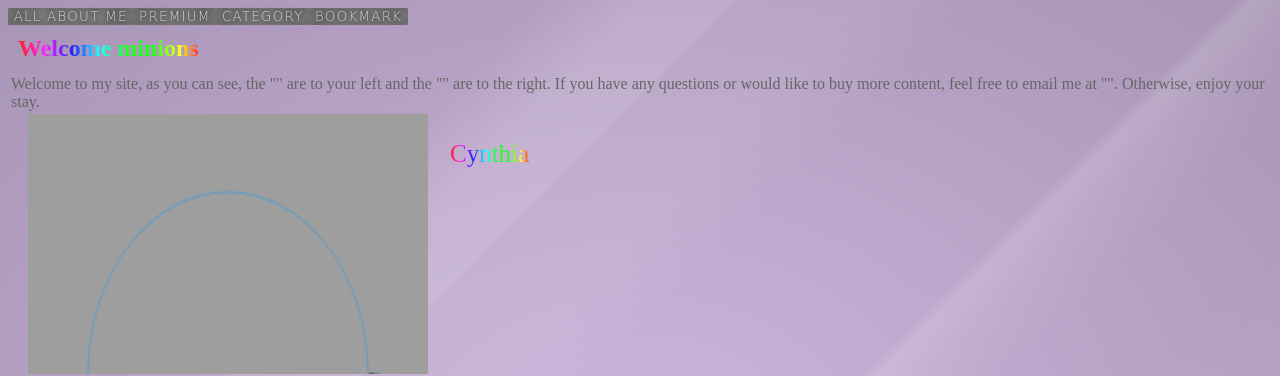
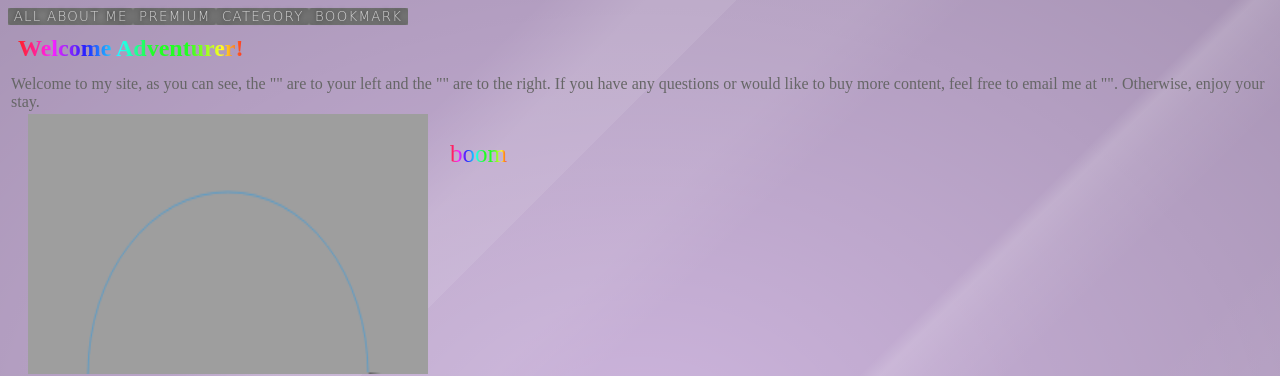
Before and after one commit to Basic-Nature/PendingWebby.github.io, a plain HTML site: page index.html in a window 1280 px wide. Shown: the top 376 px of the page. Drawn offline with Linux system fonts and the light colour scheme.

Commit message:
Update index.html

```diff
--- a/index.html
+++ b/index.html
@@ -144,7 +144,7 @@
              margin: 10px;
            }
 
-           #cynthia {
+           #boom {
              font-size: 25px;
            }
 
@@ -346,7 +346,7 @@
         </style>
         <meta charset="utf-8">
         <title>
-            Cynthia's site
+            Basic Nature Pending Site
         </title>
     </head>
     <body>
@@ -358,12 +358,12 @@
     <button class="btn-glass" id="btn-bookmark">Bookmark</button>
   </nav>
 
-  <h2 class="rainbow-text">Welcome minions</h2>
+  <h2 class="rainbow-text">Welcome Adventurer!</h2>
 
   <p id="text">Welcome to my site, as you can see, the "" are to your left and the "" are to the right. If you have any questions or would like to buy more content, feel free to email me at "". Otherwise, enjoy your stay.</p>
 
-    <div id="cynthia" draggable="true">
-      <p class="rainbow-text">Cynthia</p>
+    <div id="boom" draggable="true">
+      <p class="rainbow-text">boom</p>
     </div>
 
 
@@ -382,7 +382,7 @@ var offset = [0,0];
 var movC;
 var isDown = false;
 
-movC = document.getElementById("cynthia");
+movC = document.getElementById("boom");
 movC.style.position = "absolute";
 movC.style.left = "450px";
 movC.style.top = "115px";
```
